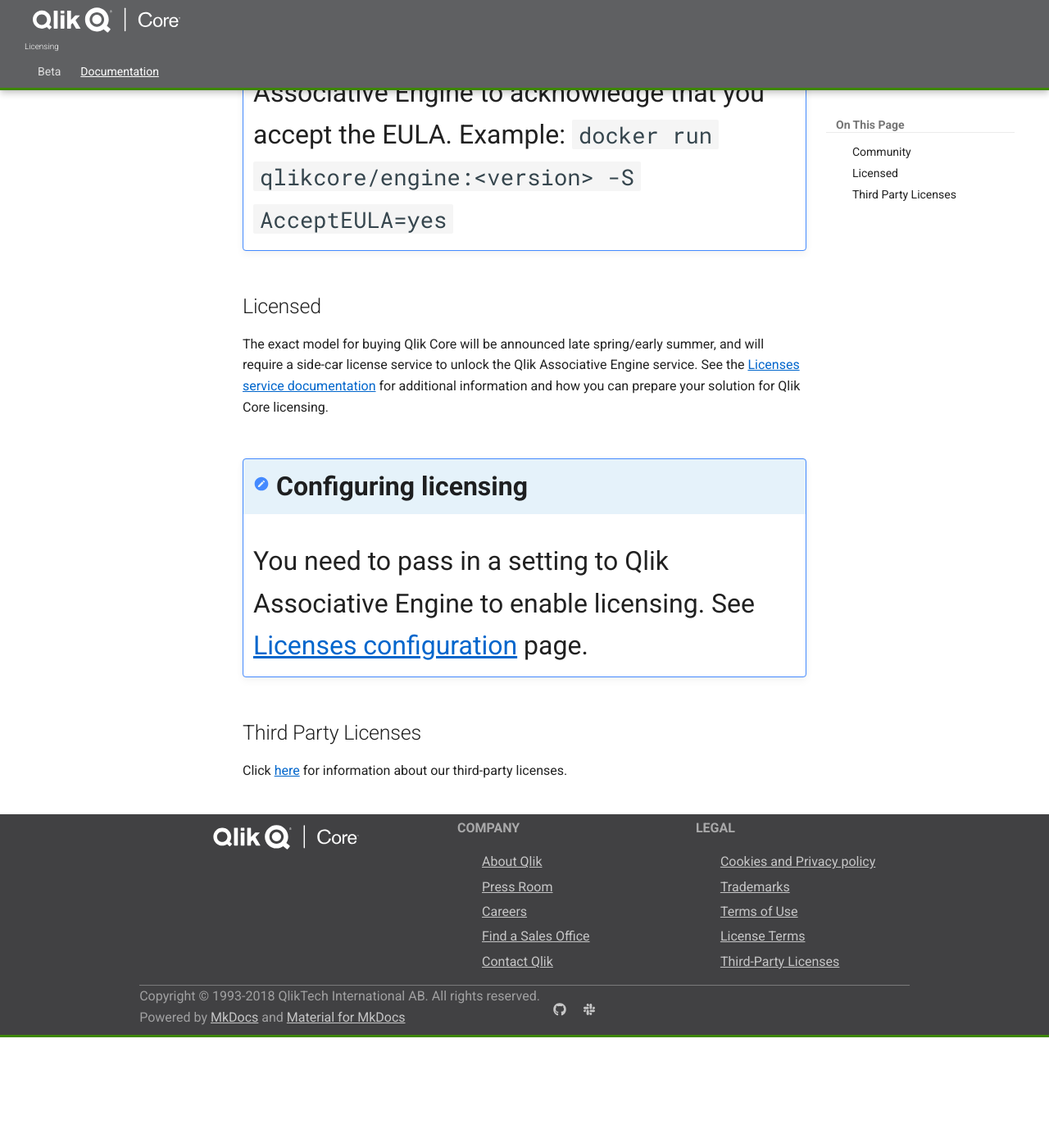
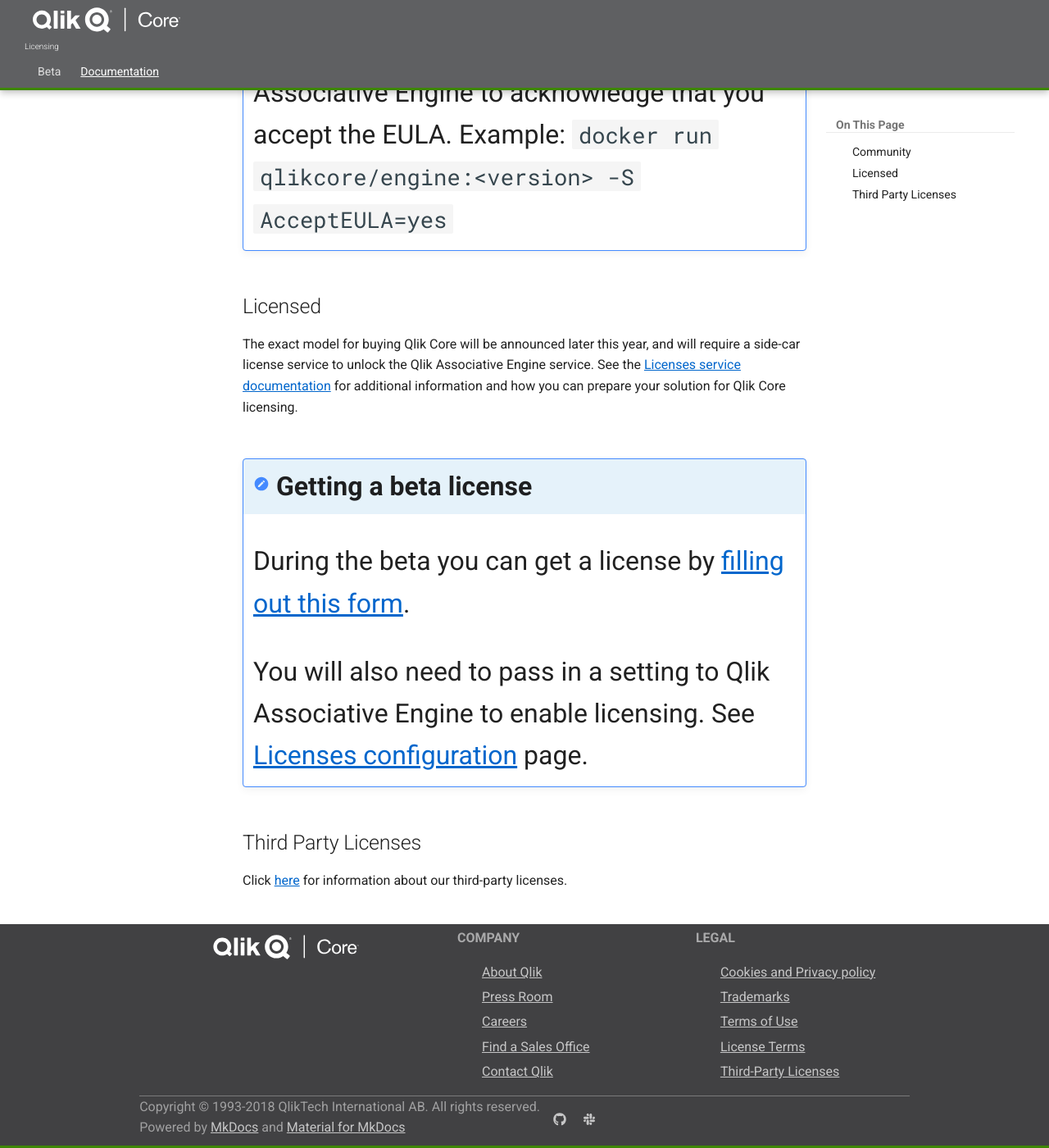
Before and after one commit to qlik-oss/core-website, an MkDocs documentation site: the page built from docs/docs/licensing.md, in a window 1280 px wide and 1400 px high, scrolled down 724 px. Shown: the whole window at 82% size. Built offline with MkDocs 1.6.1 and Material for MkDocs 9.7.7, drawn with Linux system fonts in a browser that asks for light colours; comment, search, counter and statistics services are not loaded; old or Windows-style settings are respelled for this version of MkDocs; before the commit the page ends 1989 px from its top, so only the background shows below that.

Commit message:
Updating licensing docs (#282)
updated documentation to reflect the new license service and added a form to receive a new beta license.

```diff
--- a/docs/docs/licensing.md
+++ b/docs/docs/licensing.md
@@ -19,13 +19,15 @@
 
 ## Licensed
 
-The exact model for buying Qlik Core will be announced late spring/early summer, and will require
+The exact model for buying Qlik Core will be announced later this year, and will require
 a side-car license service to unlock the Qlik Associative Engine service. See the
 [Licenses service documentation](./services/licenses.md) for additional information and how you can
 prepare your solution for Qlik Core licensing.
 
-!!! Note "Configuring licensing"
-    You need to pass in a setting to Qlik Associative Engine to enable licensing.
+!!! Note "Getting a beta license"
+    During the beta you can get a license by [filling out this form](./license-registration.md).
+
+    You will also need to pass in a setting to Qlik Associative Engine to enable licensing.
     See [Licenses configuration](./services/licenses.md#configuration) page.
 
 ## Third Party Licenses
--- a/docs/stylesheets/custom-style.css
+++ b/docs/stylesheets/custom-style.css
@@ -104,8 +104,9 @@
   padding: 0;
 }
 
-/* Hide Beta/Third Party Licenses nav items in full size menu */
+/* Hide Beta/License Registration/Third Party Licenses nav items in full size menu */
 .md-nav__item a[title="Beta"],
+.md-nav__item a[title="License Registration"],
 .md-nav__item a[title="Third Party Licenses"] {
   display: none;
 }
--- a/mkdocs.yml
+++ b/mkdocs.yml
@@ -87,3 +87,4 @@
       - Logging: docs/conventions/logging.md
       - Metrics: docs/conventions/metrics.md
     - Third Party Licenses: docs/third-party-licenses.md
+    - License Registration: docs/license-registration.md
--- a/theme/main.html
+++ b/theme/main.html
@@ -55,6 +55,14 @@
     <!-- Content -->
     {{ page.content }}
   </div>
+{% elif page.title == "License Registration" %}
+  {{ page.content }}
+  <div id="license-registration">
+    <script src="//app-abd.marketo.com/js/forms2/js/forms2.min.js"></script>
+    <form id="mktoForm_21249"></form>
+    <script>MktoForms2.loadForm("//app-abd.marketo.com", "497-BMK-910", 21249);</script>
+    <script src="//munchkin.marketo.net/munchkin.js"></script>
+  </div>
 {% else %}
   <!-- Content -->
   {{ page.content }}
```
Also changed, not shown: docs/docs/license-registration.md (added, +1 -0 lines), docs/docs/services/licenses.md (+25 -16 lines).
